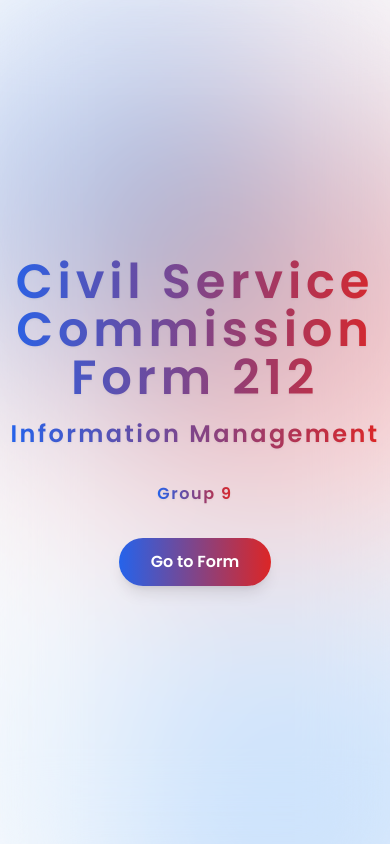
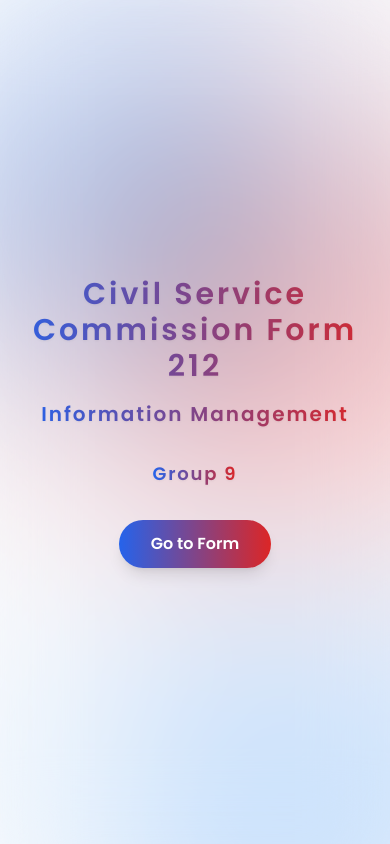
Before and after one commit to lhycerie/csc-form-212, a website: page project/public/index.html in a window 390 px wide. Shown: the top 844 px of the page. Drawn offline with nearby package versions, Linux system fonts and the light colour scheme.

Commit message:
minor mobile fix

```diff
--- a/project/public/index.html
+++ b/project/public/index.html
@@ -72,19 +72,19 @@
 <!-- BODY -->
 <!-- background -->
 
-<body class="bg-slate-50 p-10 relative overflow-hidden min-h-screen">
+<body class="bg-slate-50 p-4 sm:p-10 relative overflow-hidden min-h-screen">
 
     <!-- SPLASH SCREEN -->
     <div id="splash"
         class="fixed inset-0 z-50 flex flex-col items-center justify-center bg-white/30 backdrop-blur-2xl transition-opacity duration-500">
         <h1
-            class="text-5xl font-bold tracking-widest text-center text-transparent bg-clip-text bg-gradient-to-r from-blue-600 to-red-600 drop-shadow-sm mb-4">
+            class="text-3xl sm:text-5xl px-4 font-bold tracking-widest text-center text-transparent bg-clip-text bg-gradient-to-r from-blue-600 to-red-600 drop-shadow-sm mb-4">
             Civil Service Commission Form 212</h1>
         <h2
-            class="text-2xl font-bold tracking-widest text-center justify-center text-transparent bg-clip-text bg-gradient-to-r from-blue-600 to-red-600 drop-shadow-sm mb-8">
+            class="text-xl sm:text-2xl px-4 font-bold tracking-widest text-center justify-center text-transparent bg-clip-text bg-gradient-to-r from-blue-600 to-red-600 drop-shadow-sm mb-8">
             Information Management</h2>
         <h3
-            class="text-1xl font-bold tracking-widest text-center justify-center text-transparent bg-clip-text bg-gradient-to-r from-blue-600 to-red-600 drop-shadow-sm mb-8">
+            class="text-lg sm:text-xl font-bold tracking-widest text-center justify-center text-transparent bg-clip-text bg-gradient-to-r from-blue-600 to-red-600 drop-shadow-sm mb-8">
             Group 9</h3>
 
         <button onclick="hideSplash()"
@@ -115,7 +115,7 @@
 
     <!-- FORM -->
     <div id="mainForm"
-        class="relative z-10 max-w-lg mx-auto bg-white/70 backdrop-blur-2xl border border-white p-10 rounded-2xl shadow-2xl opacity-0">
+        class="relative z-10 w-full max-w-lg mx-auto bg-white/70 backdrop-blur-2xl border border-white p-6 sm:p-10 rounded-2xl shadow-2xl opacity-0">
 
         <!-- title -->
         <h1 class="text-2xl font-bold mb-6">CSC Form 212</h1>
```
